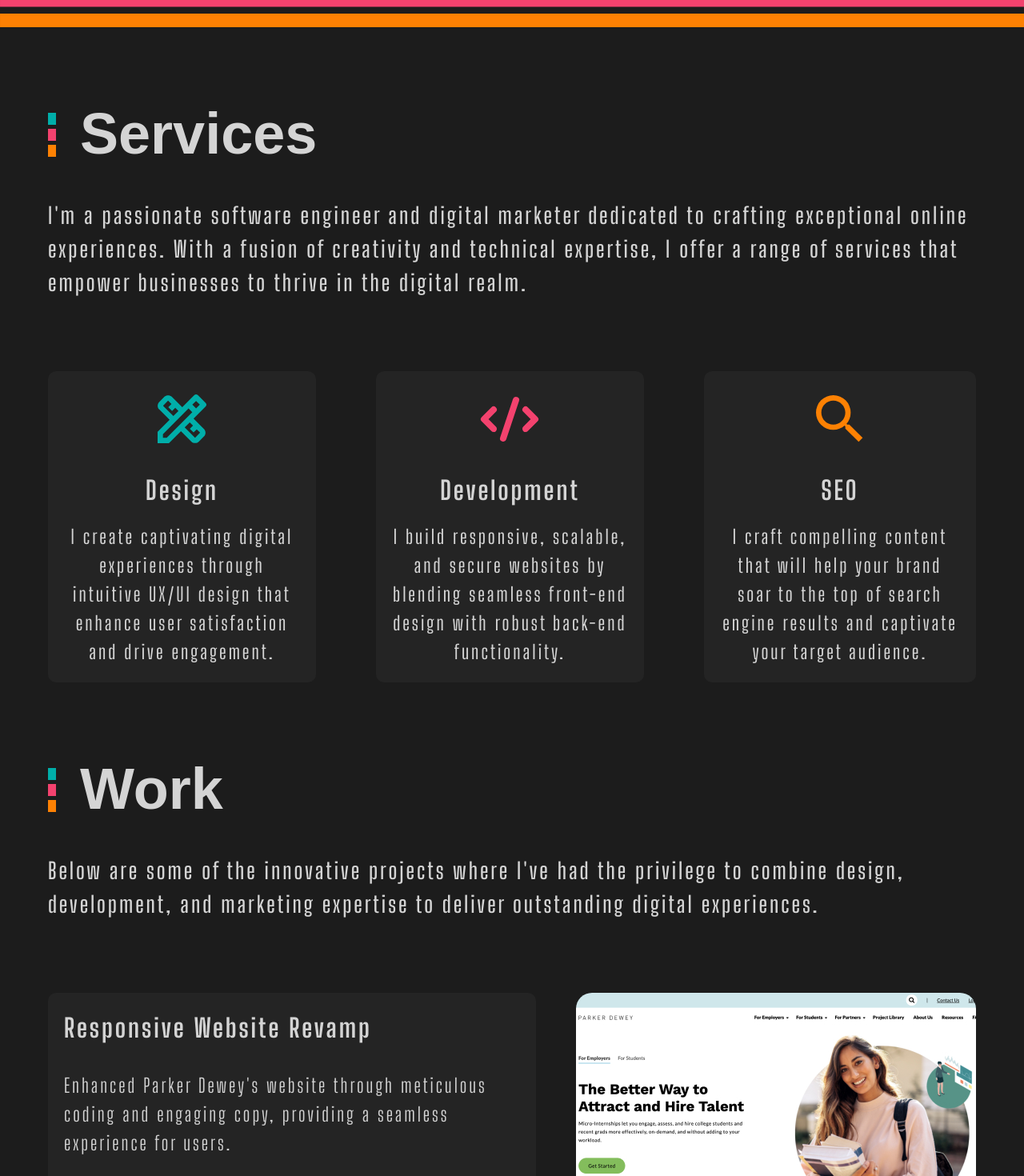
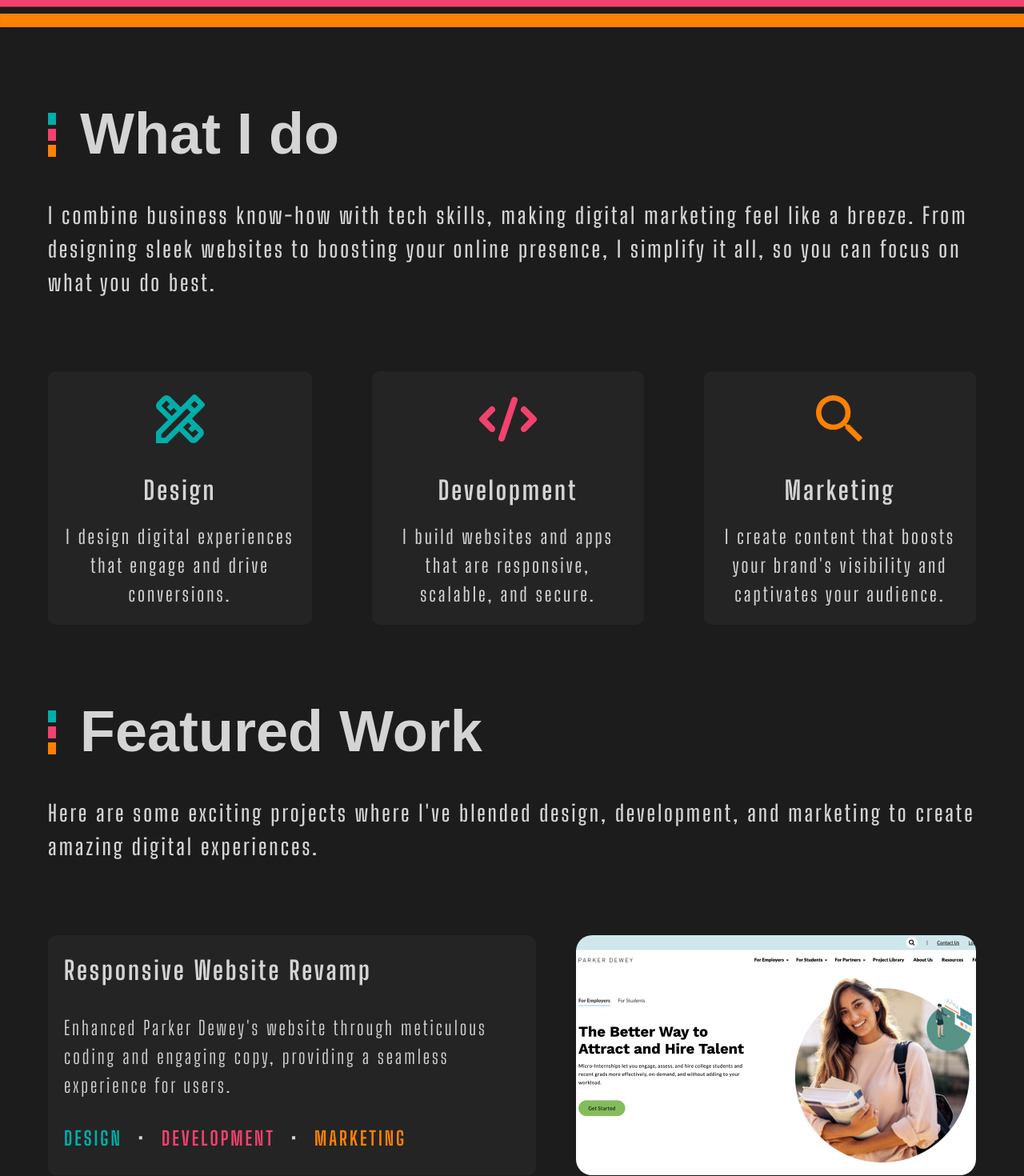
Before and after one commit to Count-MonteCristo/portfolio, a React (Create React App) app: page / in a window 1280 px wide. Shown: the part 720-2190 px from the top of the page at 80% size. Built offline with nearby package versions, Linux system fonts and the light colour scheme; a web font is replaced by a local one.

Commit message:
updates styling

```diff
--- a/src/components/About.js
+++ b/src/components/About.js
@@ -21,23 +21,22 @@ const About = () => {
             alt="Stripes"
             className="h2Stripes-svg"
           />
-          <h2>About</h2>
+          <h2>Get To Know Me</h2>
         </div>
 
         <div className="about-section-content">
           <div className="about-section-content-1">
             <div className="about-section-content-1-card">
-              <div className="about-section-content-1-card-title">
-                A Software Engineer and SEO Specialist working remotely from San
-                Antonio, Texas
-              </div>
               <div className="about-section-content-1-card-description">
-                I help craft websites that engage users and connect brands with
-                their audiences in a meaningful way.
-                <br />
-                <br />
-                In my free time, you'll find me at the gym, going to concerts of
-                all music genres, and spending time with my loved ones.
+                Based out of San Antonio, Texas, I'm a software engineer and digital marketer on a mission to create digital experiences
+                that captivate users and forge genuine connections between brands and their audiences.
+                <br/>
+                <br/>
+                I believe that great work comes from a balanced life, so I always make time for hobbies that inspire me and keep my energy high.
+                <br/>
+                <br/>
+                That is why when I'm not coding or brainstorming, I am all about lifting weights, playing rugby, jamming to live music of every kind, travelling all over, and
+                cherishing moments with friends and family.
               </div>
             </div>
             <img
--- a/src/components/Projects.js
+++ b/src/components/Projects.js
@@ -3,7 +3,7 @@ import "./css/projects.css";
 import projectsData from "./projectsData";
 
 const Projects = () => {
-  const [projectsToShow, setProjectsToShow] = useState(6);
+  const [projectsToShow, setProjectsToShow] = useState(9);
   const [selectedFilter, setSelectedFilter] = useState("");
 
   // Function to load more projects when the "Load More" button is clicked
--- a/src/components/Services.js
+++ b/src/components/Services.js
@@ -18,13 +18,11 @@ const Services = () => {
             alt="Stripes"
             className="h2Stripes-svg"
           />
-          <h2>Services</h2>
+          <h2>What I do </h2>
         </div>
         <p className="content-section-text">
-          I'm a passionate software engineer and digital marketer dedicated to
-          crafting exceptional online experiences. With a fusion of creativity
-          and technical expertise, I offer a range of services that empower
-          businesses to thrive in the digital realm.
+        I combine business know-how with tech skills, making digital marketing feel like a breeze.
+        From designing sleek websites to boosting your online presence, I simplify it all, so you can focus on what you do best.
         </p>
         <div className="services-section-cards">
           <div className="services-section-card-design">
@@ -36,8 +34,7 @@ const Services = () => {
               />
               <h3 className="services-section-content-heading">Design</h3>
               <p className="services-section-content-text">
-                I create captivating digital experiences through intuitive UX/UI
-                design that enhance user satisfaction and drive engagement.
+                I design digital experiences that engage and drive conversions.
               </p>
             </div>
           </div>
@@ -50,8 +47,7 @@ const Services = () => {
               />
               <h3 className="services-section-content-heading">Development</h3>
               <p className="services-section-content-text">
-                I build responsive, scalable, and secure websites by blending
-                seamless front-end design with robust back-end functionality.
+                I build websites and apps that are responsive, scalable, and secure.
               </p>
             </div>
           </div>
@@ -62,10 +58,10 @@ const Services = () => {
                 size={80}
                 color={"#FD8103"}
               />
-              <h3 className="services-section-content-heading">SEO</h3>
+              <h3 className="services-section-content-heading">Marketing</h3>
               <p className="services-section-content-text">
-                I craft compelling content that will help your brand soar to the
-                top of search engine results and captivate your target audience.
+                I create content that boosts your brand's visibility and
+                captivates your audience.
               </p>
             </div>
           </div>
--- a/src/components/Work.js
+++ b/src/components/Work.js
@@ -18,12 +18,11 @@ const Work = () => {
             alt="Stripes"
             className="h2Stripes-svg"
           />
-          <h2>Work</h2>
+          <h2>Featured Work</h2>
         </div>
         <p className="content-section-text">
-          Below are some of the innovative projects where I've had the privilege
-          to combine design, development, and marketing expertise to deliver
-          outstanding digital experiences.
+          Here are some exciting projects where I've blended design, development, and marketing
+          to create amazing digital experiences.
         </p>
         <div className="work-section-content">
           <div className="work-section-content-1">
@@ -36,6 +35,7 @@ const Work = () => {
                 engaging copy, providing a seamless experience for users.
               </div>
               <div className="work-section-content-1-card-tags">
+                <div className="design-tag">DESIGN</div>•
                 <div className="dev-tag">DEVELOPMENT</div>•
                 <div className="marketing-tag">MARKETING</div>
               </div>
@@ -111,8 +111,7 @@ const Work = () => {
           <div className="work-section-cta">
             <div className="work-section-cta-text">
               <h3>
-                Like what you've seen so far? Check out my other noteworthy
-                projects!
+                Like what you've seen so far? Check out my other projects!
               </h3>
             </div>
             <div className="work-section-cta-button">
--- a/src/components/css/about.css
+++ b/src/components/css/about.css
@@ -16,7 +16,7 @@
   align-items: center;
   justify-content: space-between;
   gap: 50px;
-  margin-top: -40px;
+
 }
 
 .about-section-content-1-card {
@@ -46,7 +46,6 @@
   color: #d4d4d4;
   text-align: center;
   padding-top: 20px;
-  font-size: 22px !important;
 }
 
 .company-logos {
--- a/src/components/css/heroPortfolio.css
+++ b/src/components/css/heroPortfolio.css
@@ -1,11 +1,10 @@
 .container {
   display: flex;
   flex-direction: column;
-  padding-top: 25px;
   padding-left: 30px;
   padding-right: 30px;
   max-width: 1200px;
-  gap: 30px;
+  gap: 20px;
   font-family: "Big Shoulders Display", sans-serif;
   font-optical-sizing: auto;
   font-style: normal;
```
Also changed, not shown: public/Logo.png.
